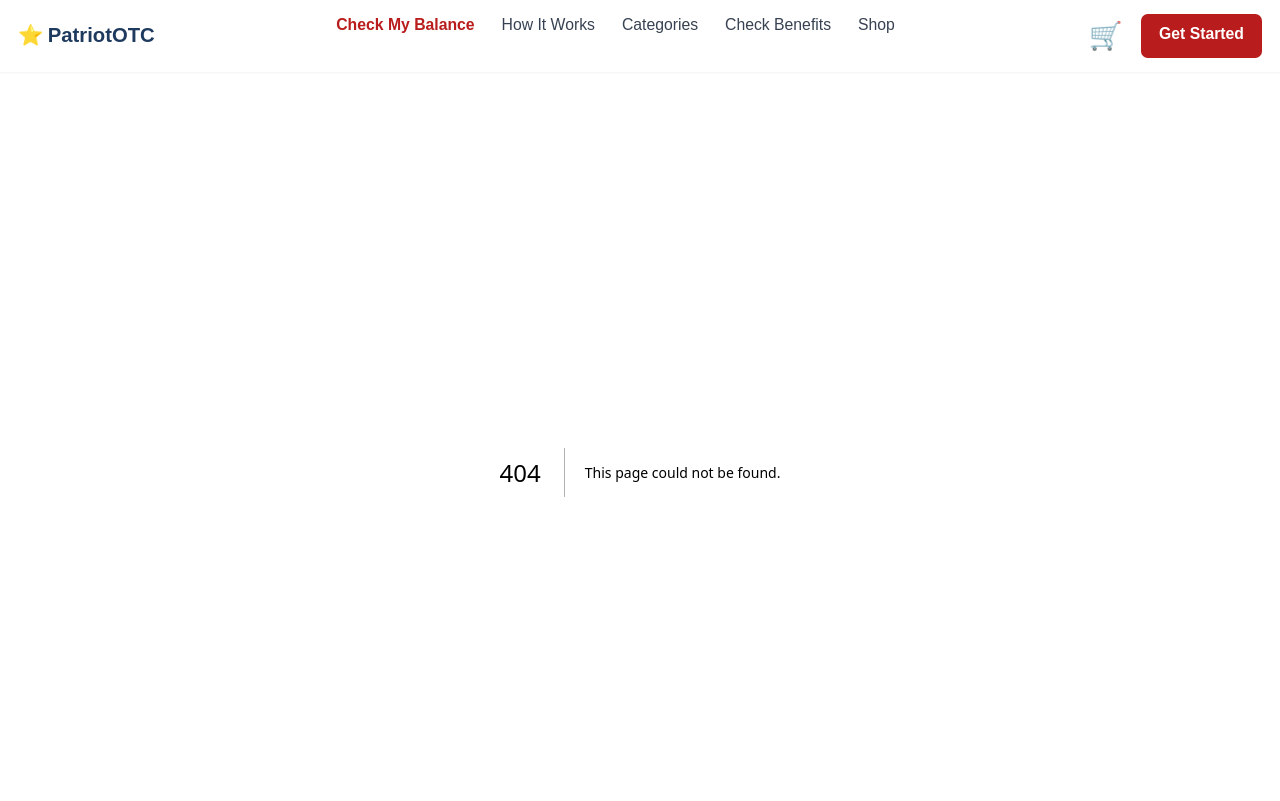
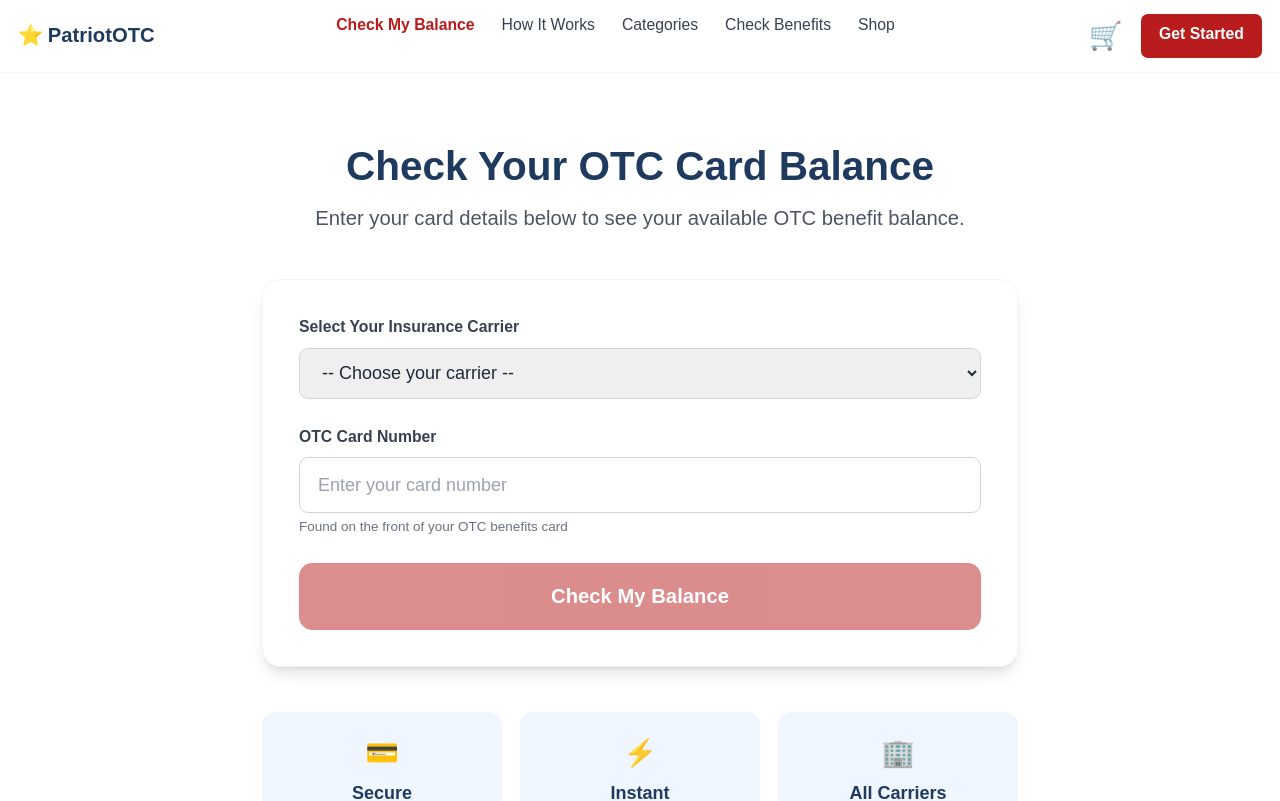
Before and after one commit to robertgrant-arch/patriot-otc, a Next.js app: page /balance in a window 1280 px wide. Before the commit this address had no page. Shown: the top 801 px of the page. Built offline with nearby package versions, Linux system fonts and the light colour scheme.

Commit message:
Add /balance page route

```diff
--- /dev/null
+++ b/app/balance/page.tsx
@@ -0,0 +1,11 @@
+import BalanceChecker from '@/components/BalanceChecker'
+import type { Metadata } from 'next'
+
+export const metadata: Metadata = {
+  title: 'Check My Balance | PatriotOTC',
+  description: 'Check your OTC benefit card balance instantly. Works with Humana, Aetna, UnitedHealthcare, Anthem, and Wellcare.',
+}
+
+export default function BalancePage() {
+  return <BalanceChecker />
+}
```
